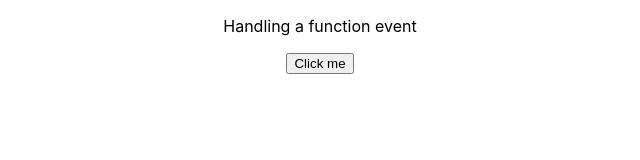
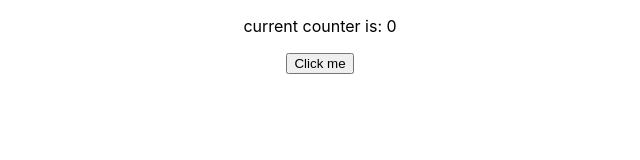
Before and after one commit to bbogomilov1/learning-react, a React (Create React App) app: page / in a window 1280 px wide. Shown: the top 160 px of the page, without its empty margins (320-960 px from the left). Built offline with nearby package versions, Linux system fonts and the light colour scheme.

Commit message:
state in a functional component

```diff
--- a/src/App.js
+++ b/src/App.js
@@ -6,11 +6,13 @@ import Profile from "./components/Profile";
 import Counter from "./components/Counter";
 import Resume from "./components/Resume";
 import FunctionEvent from "./components/FunctionEvent";
+import ClassEvent from "./components/ClassEvent";
+import FunctionalCounter from "./components/FunctionalCounter";
 
 function App() {
   return (
     <div className="App">
-      <FunctionEvent />
+      <FunctionalCounter />
     </div>
   );
 }
--- /dev/null
+++ b/src/components/ClassEvent.js
@@ -0,0 +1,17 @@
+import { Component } from "react";
+
+class ClassEvent extends Component {
+  clickHandler() {
+    console.log("i am clicked");
+  }
+  render() {
+    return (
+      <div>
+        <p>handling an event in class</p>
+        <button onClick={this.clickHandler}>Click me</button>
+      </div>
+    );
+  }
+}
+
+export default ClassEvent;
--- /dev/null
+++ b/src/components/FunctionalCounter.js
@@ -0,0 +1,18 @@
+import { useState } from "react";
+
+function FunctionalCounter() {
+  const [counter, setCounter] = useState(0);
+
+  const increment = () => {
+    setCounter(counter + 1);
+  };
+
+  return (
+    <div>
+      <p>current counter is: {counter}</p>
+      <button onClick={increment}>Click me</button>
+    </div>
+  );
+}
+
+export default FunctionalCounter;
```
